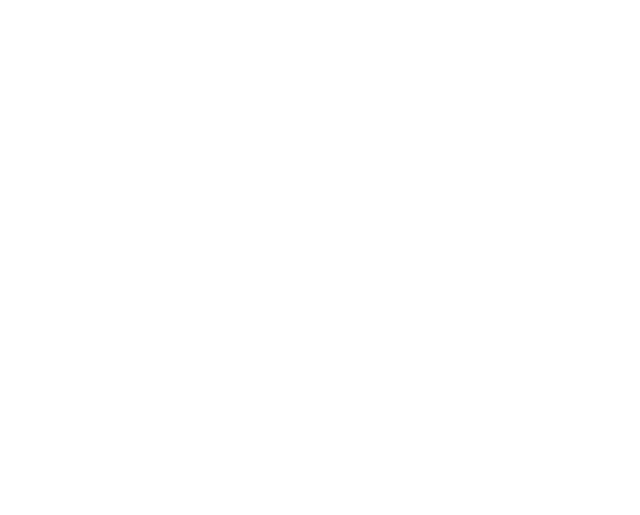
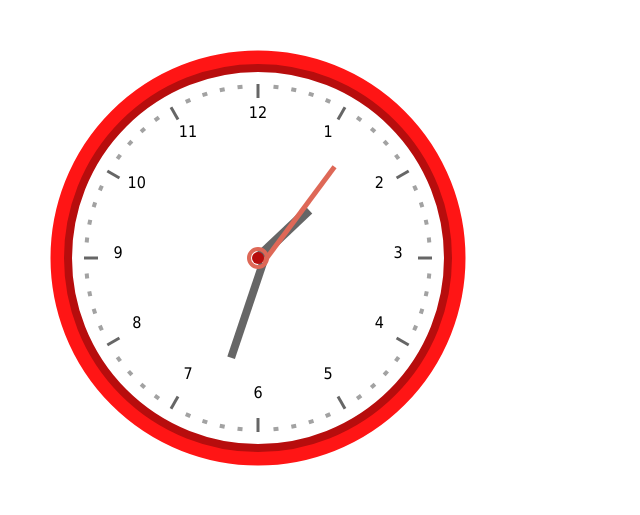
Before and after one commit to vivien1216/clock, a plain HTML site: page index.html in a window 1280 px wide. Shown: the whole page, without its empty margins (0-640 px from the left). Drawn offline with Linux system fonts and the light colour scheme.

Commit message:
动态时钟完成

```diff
--- a/index.html
+++ b/index.html
@@ -5,6 +5,197 @@
 	<title>动态时钟</title>
 </head>
 <body>
+	<div class="wrapper">
+  	<canvas id="clock">
+  		<p>你的浏览器不支持Canvas</p>
+  	</canvas>
+  </div>
+  <script src="./jquery.min.js"></script>
+  <script>
+  	$(
+		function() {
+		    clock();
+		    setInterval(clock, 1000);
+		}
+    );
 
+function clock() {
+    var canvas = document.getElementById("clock");
+    canvas.height = 500;
+    canvas.width = 500;
+    var context = canvas.getContext("2d");
+
+    //绘制外围两个圈
+    context.beginPath();
+    context.strokeStyle = "rgb(255,21,21)";
+    context.lineWidth = 15;
+    context.arc(250, 250, 200, (Math.PI / 180) * 0, (Math.PI / 180) * 360, false);
+    context.stroke();
+    context.restore();
+
+    context.save();
+    context.beginPath();
+    context.strokeStyle = "rgb(183,13,13)";
+    context.lineWidth = 8;
+    context.arc(250, 250, 190, (Math.PI / 180) * 0, (Math.PI / 180) * 360, false);
+    context.stroke();
+    context.restore();
+
+
+    //绘制数字
+    context.save(); //存储当前画布坐标系状态
+    context.beginPath();
+    context.font = "16px Tahoma";
+    context.strokeStyle = "#000";
+    context.textAlign="center";
+    context.textBaseline="midden";
+    // context.translate(250, 250); //将坐标系坐标原点移至图中间
+    for (var i = 1; i < 13; i++) {
+        // context.fillText((i + 3) % 12 == 0 ? 12 : (i + 3) % 12, 140, 0);
+        // context.rotate((Math.PI / 6));
+        hous(250,250,140,i,context);
+    }
+    context.restore();
+
+    //封装数字函数
+    function hous(x,y,r,h,context){
+
+			var gen3=Math.sqrt(3);
+			var rs=0.5*r;
+            switch(h)
+			{
+			case 1:
+              context.fillText("1",x+rs,y-rs*gen3);
+			  break;
+			case 2:
+			  context.fillText("2",x+gen3*rs,y-rs);
+			  break;
+			case 3:
+			  context.fillText("3",x+2*rs,y);
+			  break;
+			case 4:
+			  context.fillText("4",x+gen3*rs,y+rs);
+			  break;
+			case 5:
+			  context.fillText("5",x+rs,y+gen3*rs);
+			  break;
+			case 6:
+			  context.fillText("6",x,y+2*rs);
+			  break;
+			case 7:
+			  context.fillText("7",x-rs,y+gen3*rs);
+			  break;
+			case 8:
+			  context.fillText("8",x-gen3*rs,y+rs);
+			  break;
+			case 9:
+			  context.fillText("9",x-2*rs,y);
+			  break;
+			case 10:
+			  context.fillText("10",x-gen3*rs,y-rs);
+			  break;
+			case 11:
+			  context.fillText("11",x-rs,y-gen3*rs);
+			  break;
+			case 12:
+			  context.fillText("12",x,y-2*rs);
+			  break;
+			default:
+			  alert("请输入正确的时间刻度！");
+			}
+		}
+
+    //绘制时针间隔
+    context.save(); //存储当前画布坐标系状态
+    context.beginPath();
+    context.strokeStyle = "rgb(102,102,102)";
+    context.lineWidth = 3;
+    context.translate(250, 250); //将坐标系坐标原点移至图中间
+    for (i = 0; i < 60; i++) {
+        if (i % 5 == 0) {
+            context.beginPath();
+            context.moveTo(160, 0);
+            context.lineTo(174, 0);
+            context.stroke();
+        }
+        context.rotate(Math.PI / 6);
+    }
+    context.restore();
+
+    //绘制分针间隔
+    context.save();
+    context.beginPath();
+    context.lineWidth = 5;
+    context.strokeStyle = "rgb(162,162,162)";
+    context.translate(250, 250); //将坐标系坐标原点移至图中间
+    for (i = 0; i < 60; i++) {
+        if (i % 5 != 0) {
+            context.beginPath();
+            context.moveTo(170, 0);
+            context.lineTo(174, 0);
+            context.stroke();
+        }
+        context.rotate(Math.PI / 30);
+    }
+    context.restore();
+
+    //分别绘制时针、分针、秒针
+
+    var now = new Date();
+    var sec = now.getSeconds();
+    var min = now.getMinutes();
+    var hr = now.getHours() >= 12 ? now.getHours() - 12 : now.getHours();
+    context.save();
+    context.translate(250, 250); //将坐标系坐标原点移至图中间
+    // - (Math.PI / 6) * 3 是因为0度在3点这里
+    context.rotate(hr * (Math.PI / 6) + (Math.PI / 360) * min + (Math.PI / 21600) * sec - (Math.PI / 6) * 3);
+    context.lineWidth = 10;
+    context.strokeStyle = "rgb(102,102,102)";
+    context.beginPath();
+    context.moveTo(0, 0);
+    context.lineTo(70, 0);
+    context.stroke();
+    context.restore();
+
+    context.save();
+    context.translate(255, 255); //将坐标系坐标原点移至图中间
+    context.rotate(sec * (Math.PI / 30) + (Math.PI / 1800) * sec - (Math.PI / 6) * 3)
+    context.lineWidth = 5;
+    context.strokeStyle = "rgb(222,104,87)";
+    context.beginPath();
+    context.moveTo(0, 0);
+    context.lineTo(120, 0);
+    context.stroke();
+    context.restore();
+
+    context.save();
+    context.translate(255, 255); //将坐标系坐标原点移至图中间
+    context.rotate(min * (Math.PI / 30) + (Math.PI / 1800) * sec - (Math.PI / 6) * 3)
+    context.lineWidth = 8;
+    context.strokeStyle = "rgb(102,102,102)";
+    context.beginPath();
+    context.moveTo(0, 0);
+    context.lineTo(100, 0);
+    context.stroke();
+    context.restore();
+
+
+    //绘制中间的小圆点和圆圈
+    context.save();
+    context.beginPath();
+    context.fillStyle = "rgb(183,13,13)";
+    context.arc(250, 250, 6,  0, (Math.PI / 180) * 360, false);
+    context.fill();
+    context.restore();
+
+    context.save();
+    context.beginPath();
+    context.strokeStyle = "rgb(222,104,87)";
+    context.lineWidth = 4;
+    context.arc(250, 250, 9, 0, (Math.PI / 180) * 360, false);
+    context.stroke();
+    context.restore();
+}
+</script>
 </body>
 </html>
```
